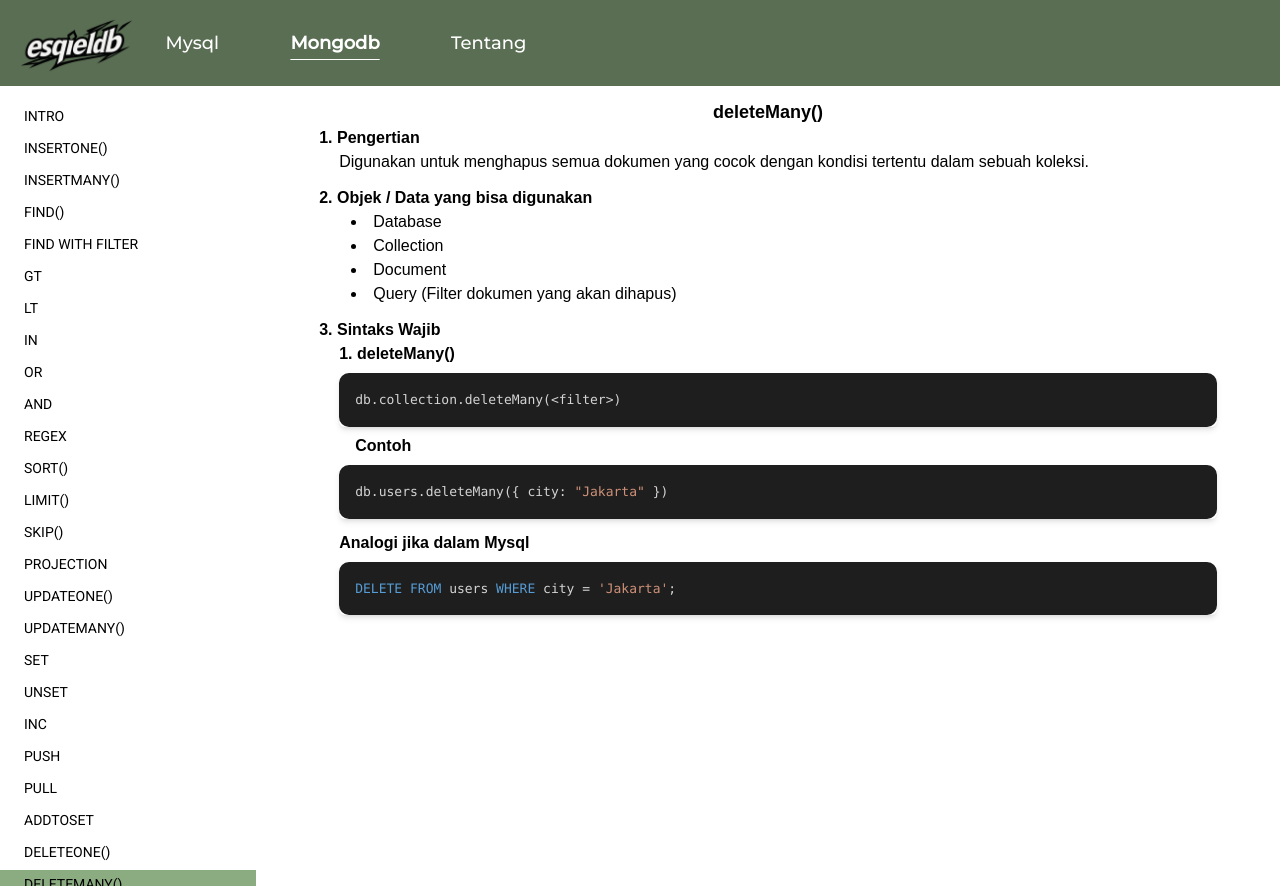
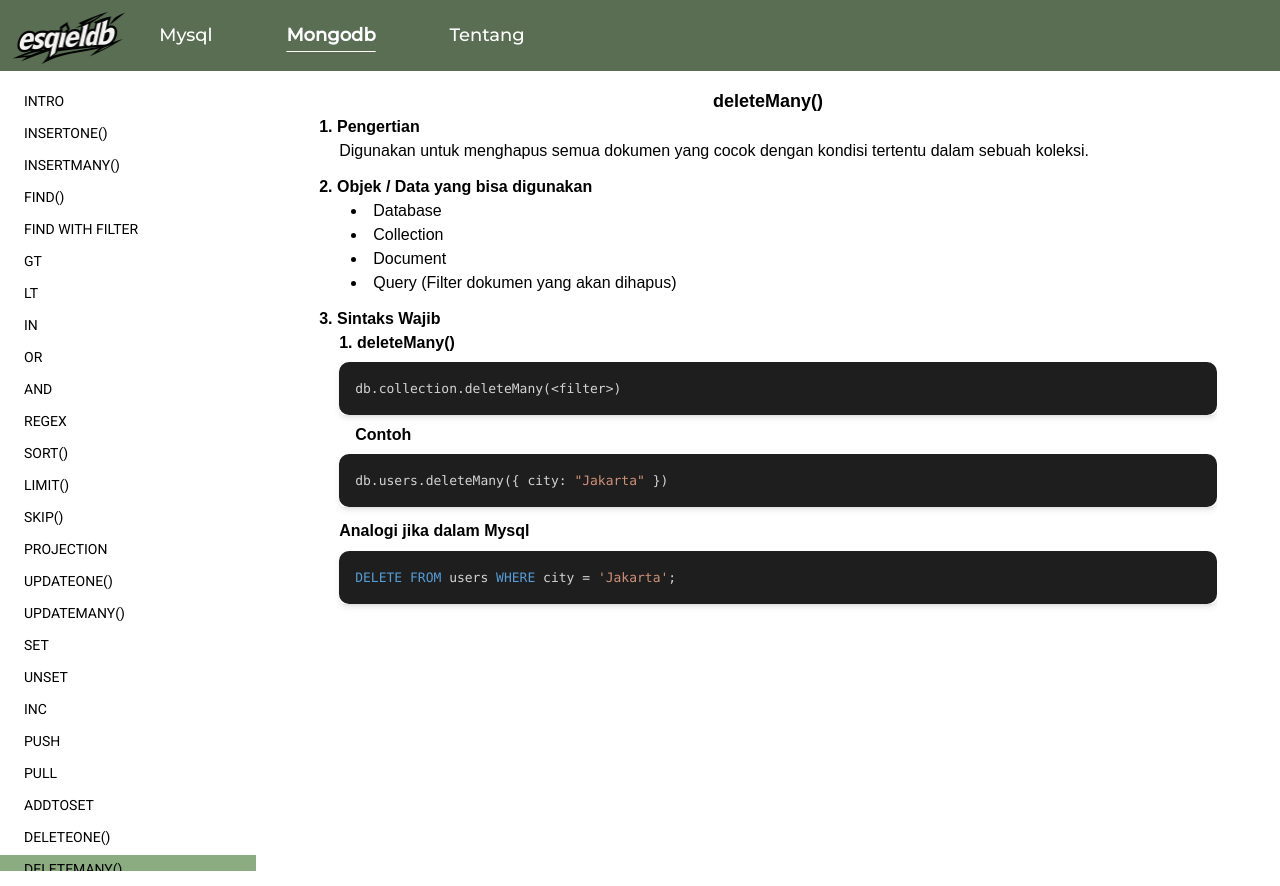
Before and after one commit to Hiroz-uchiha/Esqiel, a Next.js app: page /Mongodb/delete-document/deletemany in a window 1280 px wide. Built offline with nearby package versions, Linux system fonts and the light colour scheme; a web font is replaced by a local one.

Commit message:
update terbaru

```diff
--- a/src/app/Mongodb/[slugawal]/[slugkedua]/SlugKeduaMongodb.jsx
+++ b/src/app/Mongodb/[slugawal]/[slugkedua]/SlugKeduaMongodb.jsx
@@ -26,7 +26,7 @@ const SlugKeduaMongodb = () => {
   console.log("Tema Item : ", temaItem)
 
   return (
-    <div>
+    <div className=' overflow-y-auto h-screen w-full scrollbar-hide -mt-3 pt-4'>
       <h1 className=' font-bold text-center text-lg'>{detail?.name || temaItem.name}</h1>
       {
         detail.name !== "INTRO" && (
--- a/src/app/Mysql/[slugawal]/[slugkedua]/SlugKeduaMysql.jsx
+++ b/src/app/Mysql/[slugawal]/[slugkedua]/SlugKeduaMysql.jsx
@@ -36,7 +36,7 @@ const SlugKeduaMysql = () => {
   const isUnsupported = unsupported.includes(detail?.name?.toUpperCase());
 
   return (
-    <div className='overflow-y-auto h-screen w-full scrollbar-hide'>
+    <div className='overflow-y-auto h-screen w-full scrollbar-hide -mt-3 pt-4'>
       <h1 className='font-bold text-center text-lg'>{detail?.name || temaItem.name}</h1>
 
       {detail.name !== "INTRO" && (
--- a/src/app/Navbar.jsx
+++ b/src/app/Navbar.jsx
@@ -22,7 +22,7 @@ const Navbar = () => {
 
   return (
     <div
-      className="bg-[#5a6e53] p-3 text-white flex"
+      className="bg-[#5a6e53] p-1 text-white flex"
       style={{ fontFamily: "'Montserrat', cursive" }}
     >
       <div className="w-[10%]">
```
